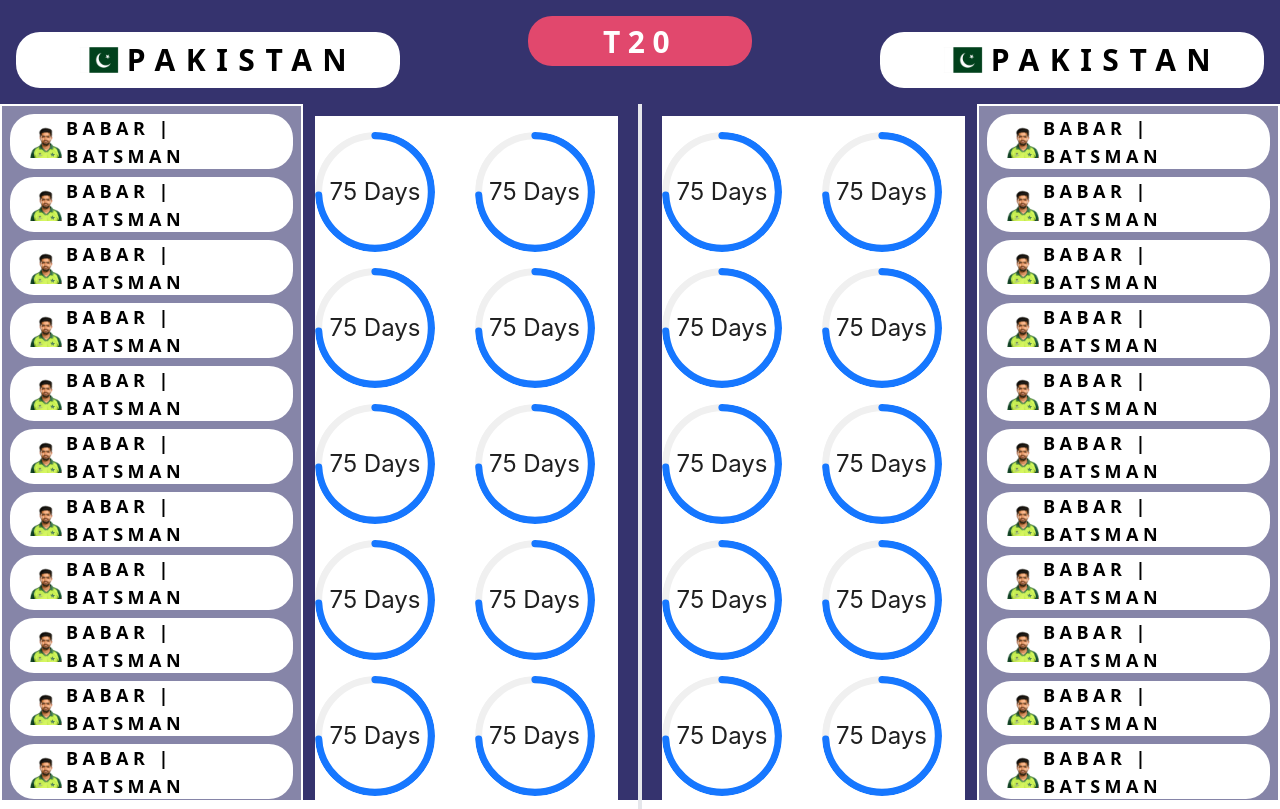
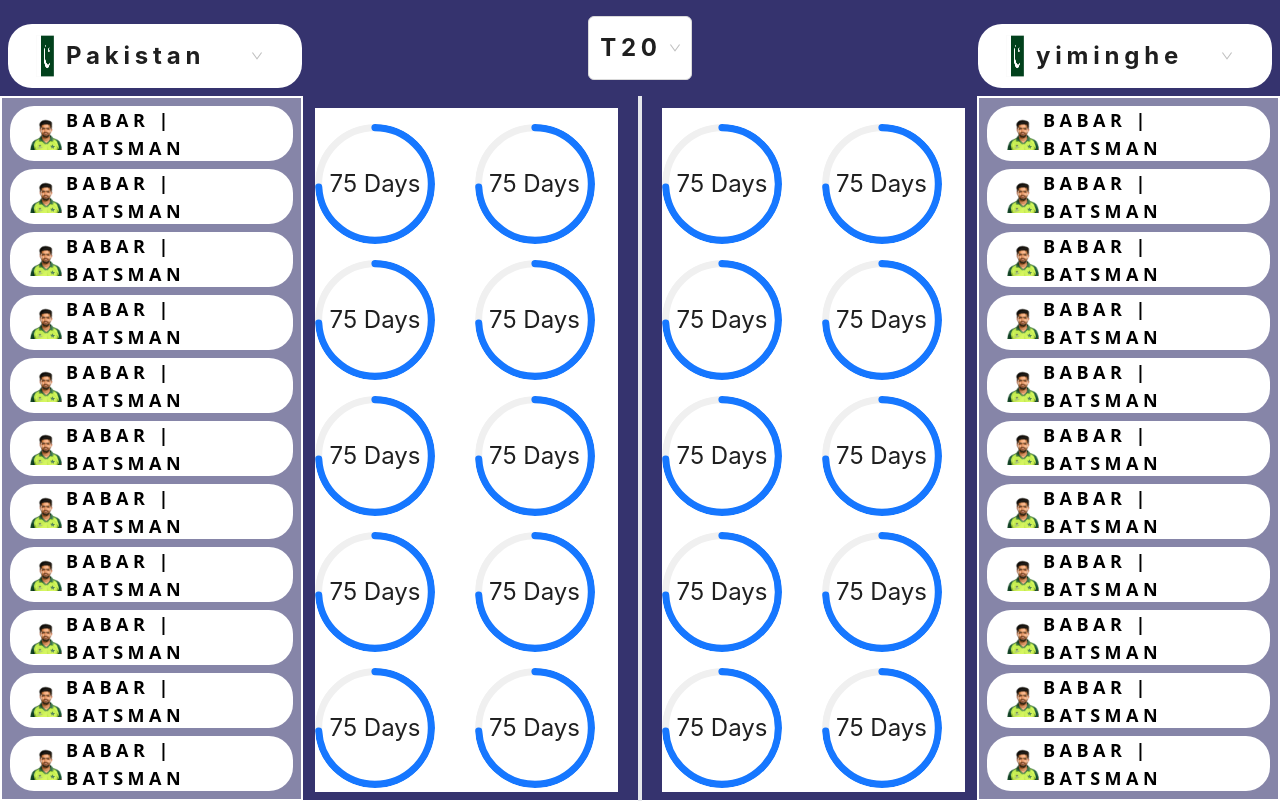
Before and after one commit to ShahmeerBhola/teams-stats, a React (Create React App) app: page /comparison in a window 1280 px wide. Built offline with nearby package versions, Linux system fonts and the light colour scheme.

Commit message:
make format dropdown and did props drilling

```diff
--- a/src/components/SelectWithFlag/index.jsx
+++ b/src/components/SelectWithFlag/index.jsx
@@ -1,20 +1,29 @@
 import { Select } from "antd";
 import "./style.css";
 import { useRef, useState } from "react";
-const CustomOption = ({ label, value, disabled, imgSrc, ...restProps }) => {
-  console.log({ imgSrc });
-  console.log({ label });
-  console.log(restProps.data);
-  return (
-    <div className="flex gap-4 items-center">
-      <img className="h-10 w-10" src={restProps.data.imgSrc} alt="" />
-      <div>{label}</div>
-    </div>
-  );
-};
-const FlagSelect = ({}) => {
+
+const flagOptions = [
+  {
+    value: "jack",
+    label: "Jack",
+    imgSrc: "/images/pak2.png",
+  },
+  {
+    value: "lucy",
+    label: "Lucy",
+    imgSrc: "/images/aus.png",
+  },
+  {
+    label: "yiminghe",
+    value: "Yiminghe",
+    imgSrc: "/images/pak2.png",
+  },
+];
+
+const FlagSelect = ({ showModal, bgColor, dValue, changeHandler }) => {
   const [visible, setVisible] = useState(false);
   const selectRef = useRef(null);
+  const [value, setValue] = useState(dValue ?? flagOptions[0]);
 
   const handleClick = () => {
     setVisible(!visible);
@@ -27,47 +36,61 @@
   const handleSelectBlur = () => {
     setVisible(false);
   };
+  const CustomOption = ({ label, value, disabled, imgSrc, ...restProps }) => {
+    console.log({ imgSrc });
+    console.log({ label });
+    console.log(restProps.data);
+    return (
+      <div className="flex gap-4 items-center">
+        <img className="h-10 w-10" src={restProps.data.imgSrc} alt="" />
+        <div>{label}</div>
+      </div>
+    );
+  };
+  const onSelect = (val) => {
+    setValue(val);
+    changeHandler(val);
+  };
+  console.log(value, "value");
   return (
     <div
-      className="flex bg-purple rounded-3xl px-7 justify-between cursor-pointer "
+      className={`flex  rounded-3xl px-7 justify-between cursor-pointer ${
+        bgColor ? "bg-white" : "bg-purple"
+      }
+`}
       onClick={handleClick}
     >
       <div>
-        <img src="/images/pak2.png" alt="" className="h-16 w-20" />
+        <img
+          src={
+            flagOptions.find((item) => item.value === value)?.imgSrc ??
+            flagOptions[0].imgSrc
+          }
+          alt=""
+          className="h-16 w-20"
+        />
       </div>
       <div>
         <Select
+          popupClassName={showModal}
           ref={selectRef}
           open={visible}
           onBlur={handleSelectBlur}
-          defaultValue="Pakistan"
+          defaultValue={value}
           style={{
             width: 220,
             border: "none",
-            background: "#35336E",
+            background: `${bgColor ? "#fff" : "#35336E"}`,
+            color: `${bgColor ? "#000" : "#fff"}`,
           }}
           dropdownStyle={{
             width: 370,
             textTransform: "uppercase",
           }}
+          value={value}
           bordered={false}
-          onChange={(val) => console.log(val)}
-          options={[
-            {
-              value: "jack",
-              label: "Jack",
-              imgSrc: "/images/pak2.png",
-            },
-            {
-              value: "lucy",
-              label: "Lucy",
-              imgSrc: "/images/aus.png",
-            },
-            {
-              value: "Yiminghe",
-              imgSrc: "/images/pak2.png",
-            },
-          ]}
+          onChange={(val) => onSelect(val)}
+          options={flagOptions}
           optionRender={CustomOption}
         />
       </div>
--- a/src/components/SelectWithFlag/style.css
+++ b/src/components/SelectWithFlag/style.css
@@ -3,8 +3,18 @@
   border-radius: 24px;
 }
 .ant-select .ant-select-selection-item {
-  color: white;
   font-size: 24px;
   letter-spacing: 0.2em;
   font-weight: 700;
 }
+.customSelect {
+  width: 432px !important;
+  inset: 231px auto auto 635px !important;
+}
+.firstHeader {
+  inset: 90px auto auto 25px !important;
+}
+
+.lastHeader {
+  inset: 90px 15px auto auto !important;
+}
--- a/src/components/modal/AnalysisModal.jsx
+++ b/src/components/modal/AnalysisModal.jsx
@@ -1,5 +1,5 @@
 import React from "react";
-import { Modal, Select } from "antd";
+import { Modal } from "antd";
 
 import "./style.css";
 import FlagSelect from "../SelectWithFlag";
@@ -19,7 +19,7 @@
         }}
       >
         <div className="">
-          <FlagSelect />
+          <FlagSelect showModal="customSelect" />
         </div>
       </Modal>
     </>
--- /dev/null
+++ b/src/components/teamComparision/FormatDrorpdown.jsx
@@ -0,0 +1,22 @@
+import { Select } from "antd";
+import { FORMAT } from "../../constant";
+import "./format.css";
+const FormatDropdown = ({ value, options,changeHandler, ...rest }) => {
+  return (
+    <div className="format mx-auto text-center">
+      <Select
+        style={{
+          border: "none",
+          background: "#E1486D",
+          color: "#fff",
+        }}
+        value={value ?? FORMAT[0]}
+        options={FORMAT}
+        onChange={(val) => changeHandler(val)}
+        {...rest}
+      />
+    </div>
+  );
+};
+
+export default FormatDropdown;
--- /dev/null
+++ b/src/components/teamComparision/format.css
@@ -0,0 +1,3 @@
+.format .ant-select-selector {
+  background-color: "#E1486D" !important;
+}
--- a/src/components/teamComparision/header.jsx
+++ b/src/components/teamComparision/header.jsx
@@ -1,30 +1,40 @@
-const FlagDropDown = () => {
-  // w or h dena
-  return (
-    <div className="bg-white flex items-center rounded-3xl m-4 gap-2 py-2 w-96 justify-center">
-      <img src="/images/pak2.png" alt="" className="h-10 w-10 ml-5" />
-      <p className="uppercase tracking-[.35em] font-semibold text-3xl">
-        Pakistan
-      </p>
-    </div>
-  );
-};
+import FlagSelect from "../SelectWithFlag";
+import FormatDropdown from "./FormatDrorpdown";
 
-const DisplayFormat = ({ format }) => {
-  return <div className="bg-pink h-[50px] text-white text-center py-2 uppercase tracking-[.25em] font-semibold text-3xl w-56 rounded-3xl mx-auto">{format || "T20"}</div>;
-};
-
-const TeamHeader = () => {
+const TeamHeader = ({
+  formatValue,
+  formatHandler,
+  teamA,
+  teamAhandler,
+  teamB,
+  teamBhandler,
+}) => {
   return (
     <div className="flex gap-5">
       <div className="flex-1">
-        <FlagDropDown />
+        <div className="w-3/4 p-2">
+          <FlagSelect
+            bgColor
+            showModal="firstHeader"
+            dValue={teamA}
+            changeHandler={teamAhandler}
+          />
+        </div>
       </div>
       <div className="flex-1">
-        <DisplayFormat />
+        <div className=" mx-auto">
+          <FormatDropdown value={formatValue} changeHandler={formatHandler} />
+        </div>
       </div>
-      <div className="flex-1">
-        <FlagDropDown />
+      <div className="flex-1 flex justify-end">
+        <div className="w-3/4 p-2 ">
+          <FlagSelect
+            bgColor
+            showModal="lastHeader"
+            dValue={teamB}
+            changeHandler={teamBhandler}
+          />
+        </div>
       </div>
     </div>
   );
--- a/src/pages/teamComparision/index.jsx
+++ b/src/pages/teamComparision/index.jsx
@@ -1,19 +1,35 @@
-import { useNavigate } from "react-router-dom";
 import TeamHeader from "../../components/teamComparision/header";
 import TeamStat from "../../components/teamComparision/teamStat";
 import { useSelector } from "react-redux";
-import { useEffect } from "react";
-const TeamComparison = () => {
-  const navigate = useNavigate();
+import { useEffect, useState } from "react";
+const TeamComparison = ({ setLoading }) => {
   const teamInfo = useSelector((state) => state.teamInfo);
+  const [format, setFormat] = useState("t20");
+  const [teamA, setTeamA] = useState("Pakistan");
+  const [teamB, setTeamB] = useState("Yiminghe");
+  const formatHandler = (val) => {
+    setFormat(val);
+  };
+  const teamAhandler = (val) => {
+    setTeamA(val);
+  };
+  const teamBhandler = (val) => {
+    setTeamB(setTeamB);
+  };
   useEffect(() => {
     console.log({ teamInfo });
   }, [teamInfo]);
   return (
     <div className="bg-[#35336E]  h-screen">
-      {/* upper body */}
       <div className="pt-4">
-        <TeamHeader />
+        <TeamHeader
+          formatValue={format}
+          formatHandler={formatHandler}
+          teamA={teamA}
+          teamAhandler={teamAhandler}
+          teamB={teamB}
+          teamBhandler={teamBhandler}
+        />
       </div>
 
       {/* lower body */}
```
